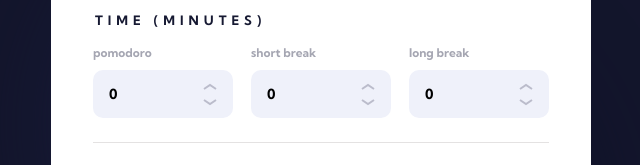
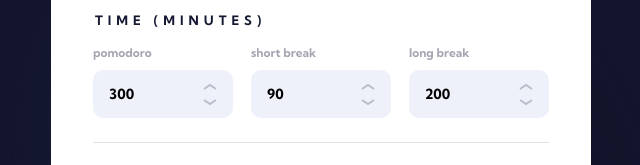
Before and after one commit to WandoCode/pomodoro, a Next.js app: page / in a window 1280 px wide. Both pictures are taken after a click on the button 640 px from the left and 733 px from the top of the page. Shown: the part 290-455 px from the top of the page, without its empty margins (319-959 px from the left). Built offline with nearby package versions, Linux system fonts and the light colour scheme.

Commit message:
Add defalutT pomodors times, color choice and typo choice into global context

```diff
--- a/src/components/molecules/ColorChoice.tsx
+++ b/src/components/molecules/ColorChoice.tsx
@@ -1,30 +1,35 @@
 import React from 'react'
 import { InputRadio } from '../atoms/InputRadio'
 import { ColorChoiceItem } from '../atoms/ColorChoiceItem'
-import { COLORS, Colors } from '@/utils/ModalPomodoro'
+import { Colors } from '@/contexts/GlobalStatesProvider'
 
 interface Props {
   currentValue: Colors
+  choices: Colors[]
   handleChangeValue: (value: Colors) => void
 }
 
-export const ColorChoice = ({ currentValue, handleChangeValue }: Props) => {
+export const ColorChoice = ({
+  currentValue,
+  choices,
+  handleChangeValue,
+}: Props) => {
   const handleChange = (value: string) => {
     handleChangeValue(value as Colors)
   }
 
   return (
     <div className="color-choice">
-      {COLORS.map((color: Colors, i: number) => (
+      {choices.map((choice) => (
         <InputRadio
-          key={color}
-          label={color}
-          value={color}
+          key={choice}
+          label={choice}
+          value={choice}
           name="colors"
           handleChangeValue={handleChange}
-          checked={currentValue === color}
+          checked={currentValue === choice}
         >
-          <ColorChoiceItem className={color} />
+          <ColorChoiceItem className={choice} />
         </InputRadio>
       ))}
     </div>
--- a/src/components/molecules/TypoChoice.tsx
+++ b/src/components/molecules/TypoChoice.tsx
@@ -1,30 +1,35 @@
 import React from 'react'
 import { InputRadio } from '../atoms/InputRadio'
 import { TypoChoiceItem } from '../atoms/TypoChoiceItem'
-import { TYPOS, Typos } from '@/utils/ModalPomodoro'
+import { Typos } from '@/contexts/GlobalStatesProvider'
 
 interface Props {
   currentValue: Typos
+  choices: Typos[]
   handleChangeValue: (value: Typos) => void
 }
 
-export const TypoChoice = ({ currentValue, handleChangeValue }: Props) => {
+export const TypoChoice = ({
+  currentValue,
+  choices,
+  handleChangeValue,
+}: Props) => {
   const handleChange = (value: string) => {
     handleChangeValue(value as Typos)
   }
 
   return (
     <div className="typo-choice">
-      {TYPOS.map((typo) => (
+      {choices.map((choice) => (
         <InputRadio
-          key={typo}
-          label={typo}
-          value={typo}
+          key={choice}
+          label={choice}
+          value={choice}
           name="typos"
           handleChangeValue={handleChange}
-          checked={currentValue === typo}
+          checked={currentValue === choice}
         >
-          <TypoChoiceItem className={`font-${typo.at(-1)}`} />
+          <TypoChoiceItem className={`font-${choice.at(-1)}`} />
         </InputRadio>
       ))}
     </div>
--- a/src/contexts/GlobalStatesProvider.tsx
+++ b/src/contexts/GlobalStatesProvider.tsx
@@ -1,35 +1,90 @@
 import { PropsWithChildren, useState, createContext } from 'react'
 
 export type PomodoroTypes = 'pomodoro' | 'short break' | 'long break'
-
-interface GlobalState {
-  POMODORO_TYPES: PomodoroTypes[]
-  currPomodoroType: PomodoroTypes
-  setCurrPomodoroType: (newType: PomodoroTypes) => void
-}
+export type Typos = 'typo-a' | 'typo-b' | 'typo-c'
+export type Colors = 'color-a' | 'color-b' | 'color-c'
 
 export const POMODORO_TYPES: PomodoroTypes[] = [
   'pomodoro',
   'short break',
   'long break',
 ]
+export const TYPOS: Typos[] = ['typo-a', 'typo-b', 'typo-c']
+export const COLORS: Colors[] = ['color-a', 'color-b', 'color-c']
+
+type PomodoroDefaultTimes = {
+  [key in PomodoroTypes]: number
+}
+
+interface GlobalState {
+  POMODORO_TYPES: PomodoroTypes[]
+  TYPOS: Typos[]
+  COLORS: Colors[]
+  currPomodoroType: PomodoroTypes
+  currentTypo: Typos
+  currentColor: Colors
+  pomodoroDefaultTimes: PomodoroDefaultTimes
+  setCurrPomodoroType: (newType: PomodoroTypes) => void
+  setPomodoroDefaultTimes: (newDefaults: PomodoroDefaultTimes) => void
+  changeColor: (newValue: string) => void
+  changeTypo: (newValue: string) => void
+}
 
 export const initialGlobalState: GlobalState = {
   POMODORO_TYPES,
-  currPomodoroType: 'pomodoro',
+  TYPOS,
+  COLORS,
+  currPomodoroType: POMODORO_TYPES[0],
+  currentTypo: TYPOS[0],
+  currentColor: COLORS[0],
+  pomodoroDefaultTimes: {
+    pomodoro: 300,
+    'short break': 90,
+    'long break': 200,
+  },
+  setPomodoroDefaultTimes: (newDefaults: PomodoroDefaultTimes) => {},
   setCurrPomodoroType: (newType: PomodoroTypes) => {},
+  changeColor: (newValue: string) => {},
+  changeTypo: (newValue: string) => {},
 }
 
 export const GlobalContext = createContext(initialGlobalState)
 
 const GlobalStatesProvider = ({ children }: PropsWithChildren) => {
+  const [pomodoroDefaultTimes, setPomodoroDefaultTimes] = useState(
+    initialGlobalState.pomodoroDefaultTimes
+  )
+
   const [currPomodoroType, setCurrPomodoroType] = useState(
     initialGlobalState.currPomodoroType
   )
 
+  const [currentColor, setCurrentColor] = useState(initialGlobalState.COLORS[0])
+  const [currentTypo, setCurrentTypo] = useState(initialGlobalState.TYPOS[0])
+
+  const changeColor = (newColor: string) => {
+    if (COLORS.includes(newColor as Colors)) setCurrentColor(newColor as Colors)
+  }
+
+  const changeTypo = (newTypo: string) => {
+    if (TYPOS.includes(newTypo as Typos)) setCurrentTypo(newTypo as Typos)
+  }
+
   return (
     <GlobalContext.Provider
-      value={{ currPomodoroType, setCurrPomodoroType, POMODORO_TYPES }}
+      value={{
+        currPomodoroType,
+        setCurrPomodoroType,
+        POMODORO_TYPES,
+        TYPOS,
+        COLORS,
+        currentColor,
+        currentTypo,
+        pomodoroDefaultTimes,
+        setPomodoroDefaultTimes,
+        changeColor,
+        changeTypo,
+      }}
     >
       {children}
     </GlobalContext.Provider>
--- a/src/utils/ModalPomodoro.tsx
+++ b/src/utils/ModalPomodoro.tsx
@@ -3,28 +3,30 @@ import InputNumber from '@/components/atoms/InputNumber'
 import { ColorChoice } from '@/components/molecules/ColorChoice'
 import { TypoChoice } from '@/components/molecules/TypoChoice'
 import { Cross } from '@/components/svgs/Cross'
-import { POMODORO_TYPES } from '@/contexts/GlobalStatesProvider'
 import Modal from './Modal'
-import { useContext, useState } from 'react'
+import { useContext } from 'react'
 import { ModalContext } from '@/contexts/ModalProvider'
-
-export type Typos = 'typo-a' | 'typo-b' | 'typo-c'
-export type Colors = 'color-a' | 'color-b' | 'color-c'
-
-export const TYPOS: Typos[] = ['typo-a', 'typo-b', 'typo-c']
-export const COLORS: Colors[] = ['color-a', 'color-b', 'color-c']
+import { Colors, GlobalContext, Typos } from '../contexts/GlobalStatesProvider'
 
 export const ModalPomodoro = () => {
   const { closeModal } = useContext(ModalContext)
-  const [typo, setTypo] = useState(TYPOS[0])
-  const [color, setColor] = useState(COLORS[0])
-
+  const {
+    POMODORO_TYPES,
+    TYPOS,
+    COLORS,
+    currentColor,
+    currentTypo,
+    pomodoroDefaultTimes,
+    setPomodoroDefaultTimes,
+    changeColor,
+    changeTypo,
+  } = useContext(GlobalContext)
   const handleTypoChange = (str: Typos) => {
-    setTypo(str)
+    changeTypo(str)
   }
 
   const handleColorChange = (str: Colors) => {
-    setColor(str)
+    changeColor(str)
   }
 
   const submitSettings = () => {
@@ -46,7 +48,12 @@ export const ModalPomodoro = () => {
             <div className="modal-pomodoro__input-number-wrapper">
               {POMODORO_TYPES.map((type) => {
                 return (
-                  <InputNumber key={type} title={type} changeValue={() => {}} />
+                  <InputNumber
+                    key={type}
+                    title={type}
+                    changeValue={() => {}}
+                    initialValue={pomodoroDefaultTimes[type]}
+                  />
                 )
               })}
             </div>
@@ -54,14 +61,16 @@ export const ModalPomodoro = () => {
           <fieldset>
             <legend className="h4 fc-secondary-800">title</legend>
             <TypoChoice
-              currentValue={typo}
+              currentValue={currentTypo}
+              choices={TYPOS}
               handleChangeValue={handleTypoChange}
             />
           </fieldset>
           <fieldset>
             <legend className="h4 fc-secondary-800">color</legend>
             <ColorChoice
-              currentValue={color}
+              currentValue={currentColor}
+              choices={COLORS}
               handleChangeValue={handleColorChange}
             />
           </fieldset>
```
